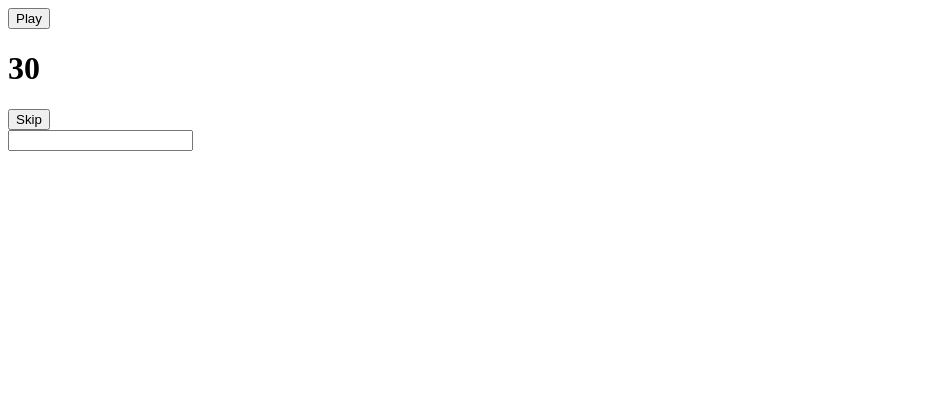
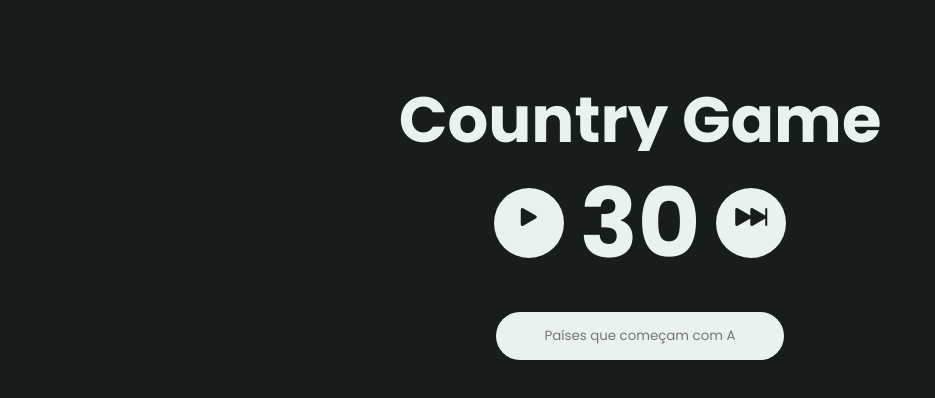
Before and after one commit to louipasquini/countryGame, an Angular app: page / in a window 1280 px wide. Shown: the top 398 px of the page, without its empty margins (0-935 px from the left). Built offline with nearby package versions, Linux system fonts and the light colour scheme.

Commit message:
Style: Css Adicionado

```diff
--- a/package.json
+++ b/package.json
@@ -19,6 +19,8 @@
     "@angular/platform-browser": "^17.2.0",
     "@angular/platform-browser-dynamic": "^17.2.0",
     "@angular/router": "^17.2.0",
+    "bootstrap": "^5.3.3",
+    "fs": "^0.0.1-security",
     "rxjs": "~7.8.0",
     "tslib": "^2.3.0",
     "zone.js": "~0.14.3"
--- a/src/app/components/game/data/answers.json
+++ b/src/app/components/game/data/answers.json
@@ -32,7 +32,7 @@
         "Marrocos",
         "Mauricio",
         "Mauritania",
-        "Moçambique",
+        "Mocambique",
         "Namibia",
         "Niger",
         "Nigeria",
@@ -154,7 +154,7 @@
         "Espanha",
         "Estonia",
         "Finlandia",
-        "França",
+        "Franca",
         "Georgia",
         "Grecia",
         "Hungria",
@@ -180,7 +180,7 @@
         "San Marino",
         "Servia",
         "Suecia",
-        "Suiça",
+        "Suica",
         "Tchequia",
         "Ucrania",
         "Inglaterra",
--- a/src/app/components/game/game.component.css
+++ b/src/app/components/game/game.component.css
@@ -0,0 +1,159 @@
+.game-container {
+    display: flex;
+    flex-direction: column;
+    justify-content: center;
+    align-items: center;
+    margin: 0;
+}
+
+.title {
+    color: #EAF2EF;
+    margin-top: 80px;
+    font-size: 4rem;
+    background-color: transparent;
+    padding: 0 50px 0 50px;
+    text-align: center;
+    line-height: 4rem;
+}
+
+.play {
+    width: 70px;
+    height: 70px;
+    border-radius: 50%;
+    background-color: #EAF2EF;
+    border: none;
+    outline: none;
+    transition: all ease-in-out 0.2s;
+    display: flex;
+    justify-content: center;
+    align-items: center;
+}
+
+.play:hover {
+    background-color: #52AA5E;
+}
+
+.skip {
+    width: 70px;
+    height: 70px;
+    border-radius: 50%;
+    background-color: #EAF2EF;
+    display: flex;
+    align-items: center;
+    justify-content: center;
+    border: none;
+    outline: none;
+    transition: all ease-in-out 0.2s;
+}
+
+.skip:hover {
+    background-color: #FF7E6B;
+}
+
+.cronos {
+    margin: 1rem;
+    font-size: 6rem;
+    color: #EAF2EF;
+}
+
+.cron {
+    display: flex;
+    justify-content: center;
+    align-items: center;
+    margin-top: -60px;
+    background-color: transparent;
+}
+
+.bi-play-fill {
+    margin-top: -10px;
+    font-size: 2rem;
+    color: #171D1C;
+    background-color: transparent;
+}
+
+.bi-skip-forward-fill {
+    margin-top: -10px;
+    font-size: 2rem;
+    color: #171D1C;
+    background-color: transparent;
+}
+
+.answer {
+    width: 18rem;
+    height: 3rem;
+    outline: none;
+    border: none;
+    background-color: #EAF2EF;
+    border-radius: 18rem;
+    text-align: center;
+    display: flex;
+    justify-content: center;
+    align-items: center;
+    flex-direction: column;
+}
+
+.output {
+    width: 18rem;
+    height: 3rem;
+    outline: none;
+    border: none;
+    background-color: #52AA5E;
+    color: #171D1C;
+    border-radius: 18rem;
+    text-align: center;
+    display: flex;
+    justify-content: center;
+    align-items: center;
+}
+
+.points {
+    width: 20rem;
+    height: 35rem;
+    background-color: #EAF2EF;
+    position: absolute;
+    margin-top: 20rem;
+    display: flex;
+    flex-direction: column;
+    justify-content: center;
+    align-items: center;
+    border-radius: 2rem;
+}
+
+.points h4 {
+    font-size: 2rem;
+    color: #6E7E85;
+    background-color: transparent;
+    margin: 0;
+}
+
+.points h5 {
+    margin: 10px;
+    background-color: transparent;
+    color: #171D1C;
+}
+
+.points h1 {
+    font-size: 5rem;
+    margin: 0;
+    background-color: transparent;
+    color: #171D1C;
+}
+
+.points div {
+    width: 8rem;
+    height: 3rem;
+    margin-top: 1rem;
+    background-color: #FF7E6B;
+    display: flex;
+    justify-content: center;
+    align-items: center;
+    border: none;
+    outline: none;
+    border-radius: 8rem;
+    font-family: "Poppins", sans-serif;
+    font-weight: 600;
+}
+
+.points button:hover {
+    background-color: #52AA5E;
+}
--- a/src/app/components/game/game.component.html
+++ b/src/app/components/game/game.component.html
@@ -1,21 +1,31 @@
 <div class="game-container">
+    <h1 class="title">Country Game</h1>
     <div class="cron">
         <button (click)="start()" class="play">
-            Play
+            <i class="bi bi-play-fill"></i>
         </button>
         <h1 class="cronos">
             {{ seconds }}
         </h1>
         <button (click)="reset()" class="skip">
-            Skip
+            <i class="bi bi-skip-forward-fill"></i>
         </button>
     </div>
     <div class="answers">
-        <input (input)="obtainText($event.target)" type="text" class="answer">
-        <ul>
-            <h3 *ngFor="let item of correctCountries" class="output">
-                {{ item }}
-            </h3>
-        </ul>
+        <input placeholder="Países que começam com {{ this.alphabet[0] }}" (input)="obtainText($event.target)" type="text" class="answer">
+        <h3 *ngFor="let item of correctCountries" class="output">
+            {{ item }}
+        </h3>
+    </div>
+    <div *ngIf="statusVisibility" class="points">
+        <h4>Você fez</h4>
+        <h1>{{ points }}</h1>
+        <h4>pontos!</h4>
+        <h5>África: {{ fromAfrica }}</h5>
+        <h5>América: {{ fromAmerica }}</h5>
+        <h5>Ásia: {{ fromAsia }}</h5>
+        <h5>Europa: {{ fromEurope }}</h5>
+        <h5>Oceania: {{ fromOceania }}</h5>
+        <div (click)="closeTab()">Fechar</div>
     </div>
 </div>
--- a/src/app/components/game/game.component.ts
+++ b/src/app/components/game/game.component.ts
@@ -25,10 +25,22 @@ export class GameComponent implements OnInit, OnChanges {
   answers:Continentes = answersData;
   correctCountries:string[] = [];
   isStarted:boolean = false;
+  points:number = 0;
+  statusVisibility:boolean = false;
+  fromAfrica:number = 0;
+  fromAmerica:number = 0;
+  fromAsia:number = 0;
+  fromEurope:number = 0;
+  fromOceania:number = 0;
+
+  closeTab = ():void => {
+    this.statusVisibility = false;
+  }
 
   start = ():void => {
     this.pause();
     this.isStarted = true;
+    this.statusVisibility = false;
     this.con = setInterval(() => {
       this.timer()
     },1000);
@@ -38,9 +50,23 @@ export class GameComponent implements OnInit, OnChanges {
     clearInterval(this.con);
   }
 
+  begin = ():void => {
+    this.seconds = 30
+    this.alphabet = 'ABCDEFGHIJKLMNOPQRSTUVWXYZ'.split('');
+    this.isStarted = false;
+    this.pause()
+  }
+
   reset = ():void => {
-    this.seconds += 30;
-    this.alphabet.shift()
+    if (this.isStarted === true) {
+      this.seconds += 30;
+      if (this.alphabet.length > 1){
+        this.alphabet.shift()
+      } else {
+        this.statusVisibility = true;
+        this.begin()
+      }
+    }
   }
 
   timer = ():void => {
@@ -53,11 +79,37 @@ export class GameComponent implements OnInit, OnChanges {
   obtainText = (e:any):void => {
     if (this.isStarted) {
       let word = e.value
-      word = word.normalize('NFD').charAt(0).toUpperCase() + word.slice(1);
+      word = word.normalize('NFD')
+        .replace(/[\u0300-\u036f]/g, "")
+        .toLowerCase()
+        .split(" ")
+        .map((palavra:string, index:number) => index === 0 || palavra.length > 2 ? palavra.charAt(0).toUpperCase() + palavra.slice(1) : palavra)
+        .join(" ")
+        .split("-")
+        .map((palavra:string, index:number) => index === 0 || palavra.length > 2 ? palavra.charAt(0).toUpperCase() + palavra.slice(1) : palavra)
+        .join("-");
       for (let continent in this.answers) {
-        if (word.startsWith(this.alphabet[0]) && this.answers[continent].includes(word) && !this.correctCountries.includes(e.value)) {
+        if (word.startsWith(this.alphabet[0]) && this.answers[continent].includes(word) && !this.correctCountries.includes(this.data[continent][this.answers[continent].indexOf(word)])) {
           this.correctCountries.push(this.data[continent][this.answers[continent].indexOf(word)])
           e.value = ''
+          this.points += 1
+          switch (continent) {
+            case "Africa":
+              this.fromAfrica += 1
+              break
+            case "America":
+              this.fromAmerica += 1
+              break
+            case "Asia":
+              this.fromAsia += 1
+              break
+            case "Europa":
+              this.fromEurope += 1
+              break
+            case "Oceania":
+              this.fromOceania += 1
+              break
+          }
         }
       }
     } else {
--- a/src/index.html
+++ b/src/index.html
@@ -5,7 +5,10 @@
   <title>CountriesGameTs</title>
   <base href="/">
   <meta name="viewport" content="width=device-width, initial-scale=1">
-  <link rel="icon" type="image/x-icon" href="favicon.ico">
+  <link rel="stylesheet" href="https://cdn.jsdelivr.net/npm/bootstrap-icons@1.3.0/font/bootstrap-icons.css">
+  <link rel="preconnect" href="https://fonts.googleapis.com">
+  <link rel="preconnect" href="https://fonts.gstatic.com" crossorigin>
+  <link href="https://fonts.googleapis.com/css2?family=Poppins:ital,wght@0,100;0,200;0,300;0,400;0,500;0,600;0,700;0,800;0,900;1,100;1,200;1,300;1,400;1,500;1,600;1,700;1,800;1,900&display=swap" rel="stylesheet">
 </head>
 <body>
   <app-root></app-root>
--- a/src/styles.css
+++ b/src/styles.css
@@ -1 +1,6 @@
-/* You can add global styles to this file, and also import other style files */
+* {
+    box-sizing: border-box;
+    margin: none;
+    background-color: #171D1C;
+    font-family: "Poppins", sans-serif;
+}
```
Also changed, not shown: 1 other file (tests, documents, lock files or other folders).
